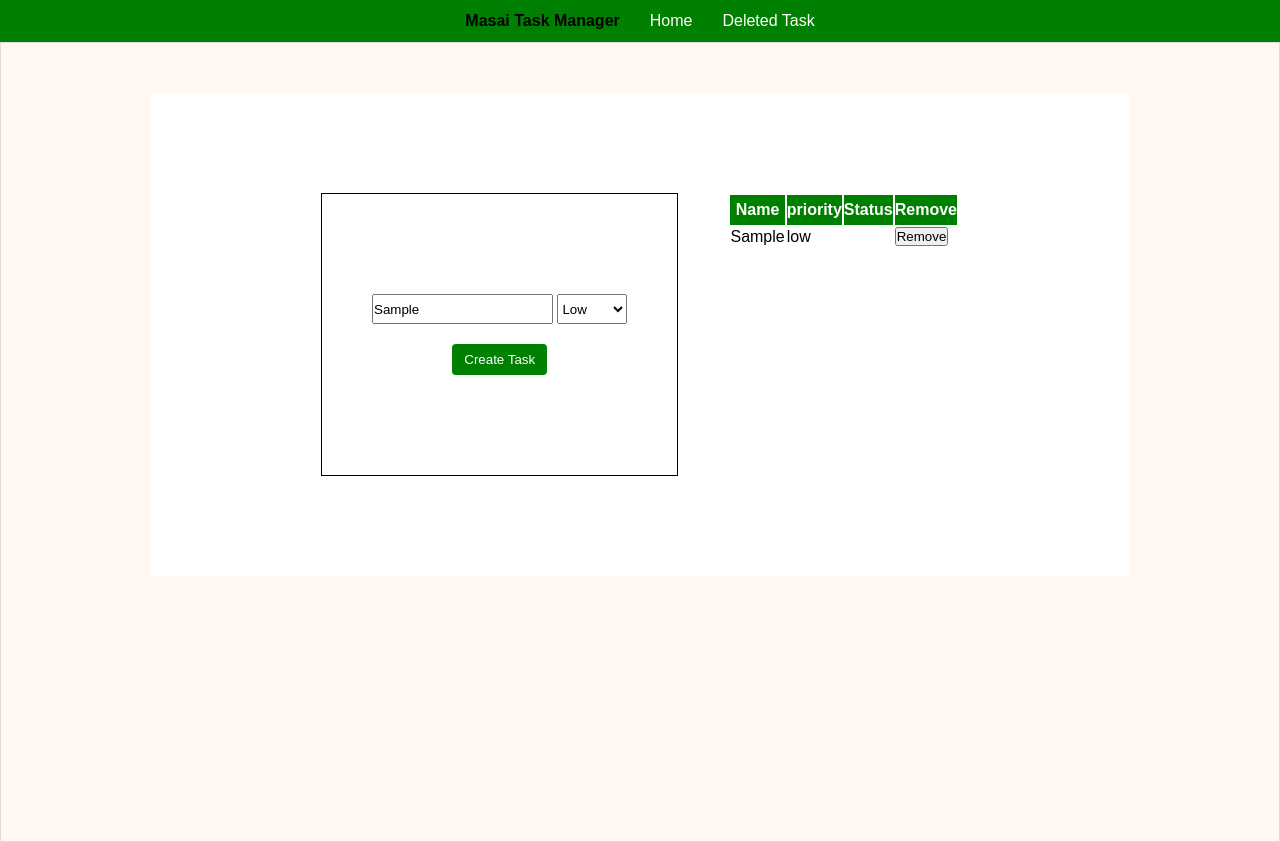
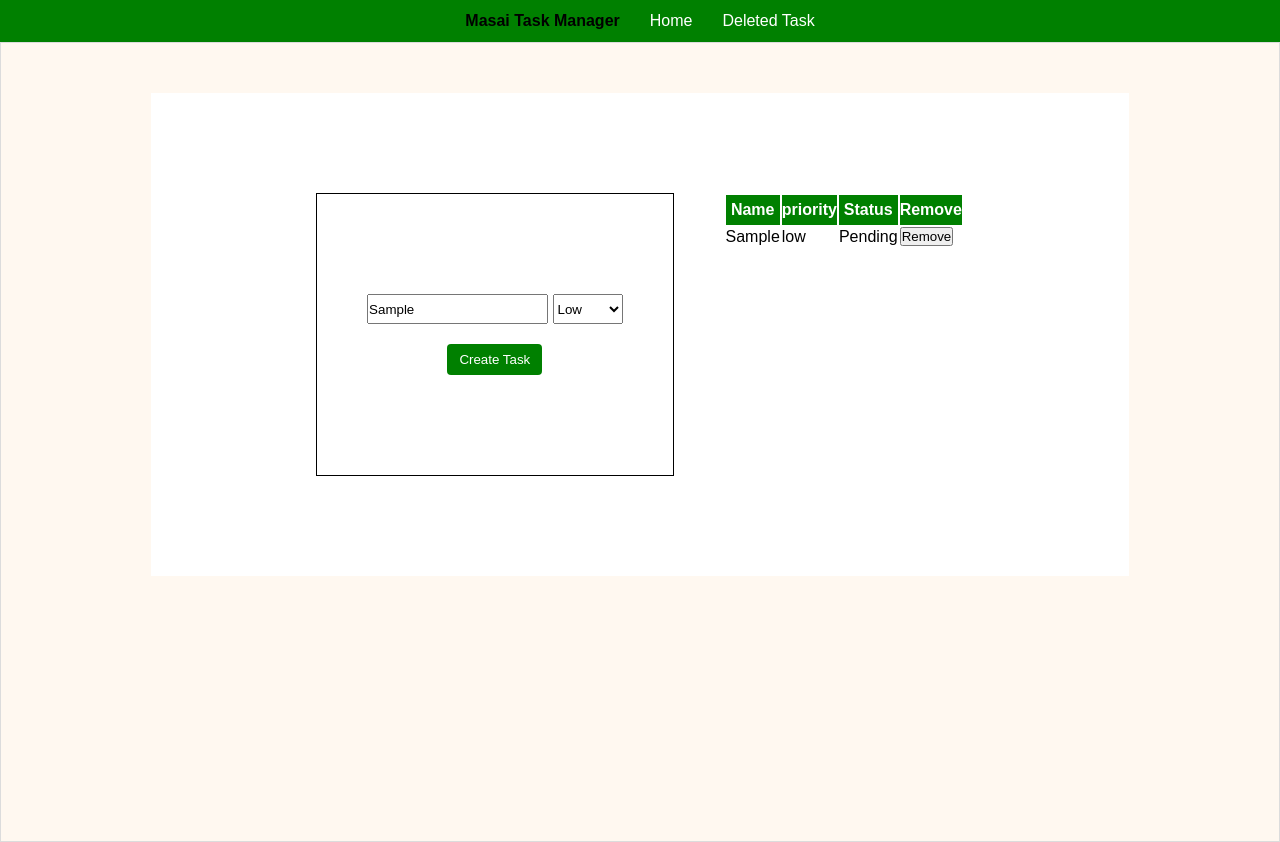
Before and after one commit to pradipkumarmadheshiya/Todo_app_using_localstorage, a plain HTML site: page index.html in a window 1280 px wide. Both pictures are taken after typing "Sample" into the empty fields and a click on the button "Create Task". Drawn offline with Linux system fonts and the light colour scheme.

Commit message:
task cannot be empty added

```diff
--- a/index.html
+++ b/index.html
@@ -117,12 +117,17 @@
             const inputValue=input.value
             const priorityValue=priority.value
 
+            if (inputValue==""){
+                alert("Task cannot be Empty!")
+                return
+            }
+
             let tableRow=document.createElement("tr")
 
             tableRow.innerHTML=
                 `<td><p class="task">${inputValue}</p></td>
                 <td><p class="priority">${priorityValue}</p></td>
-                <td><p class="Status"></p></td>
+                <td><p class="Status"></p>Pending</td>
                 <td><button class="remove-btn">Remove</button></td>`
 
             tableBody.append(tableRow)
```
